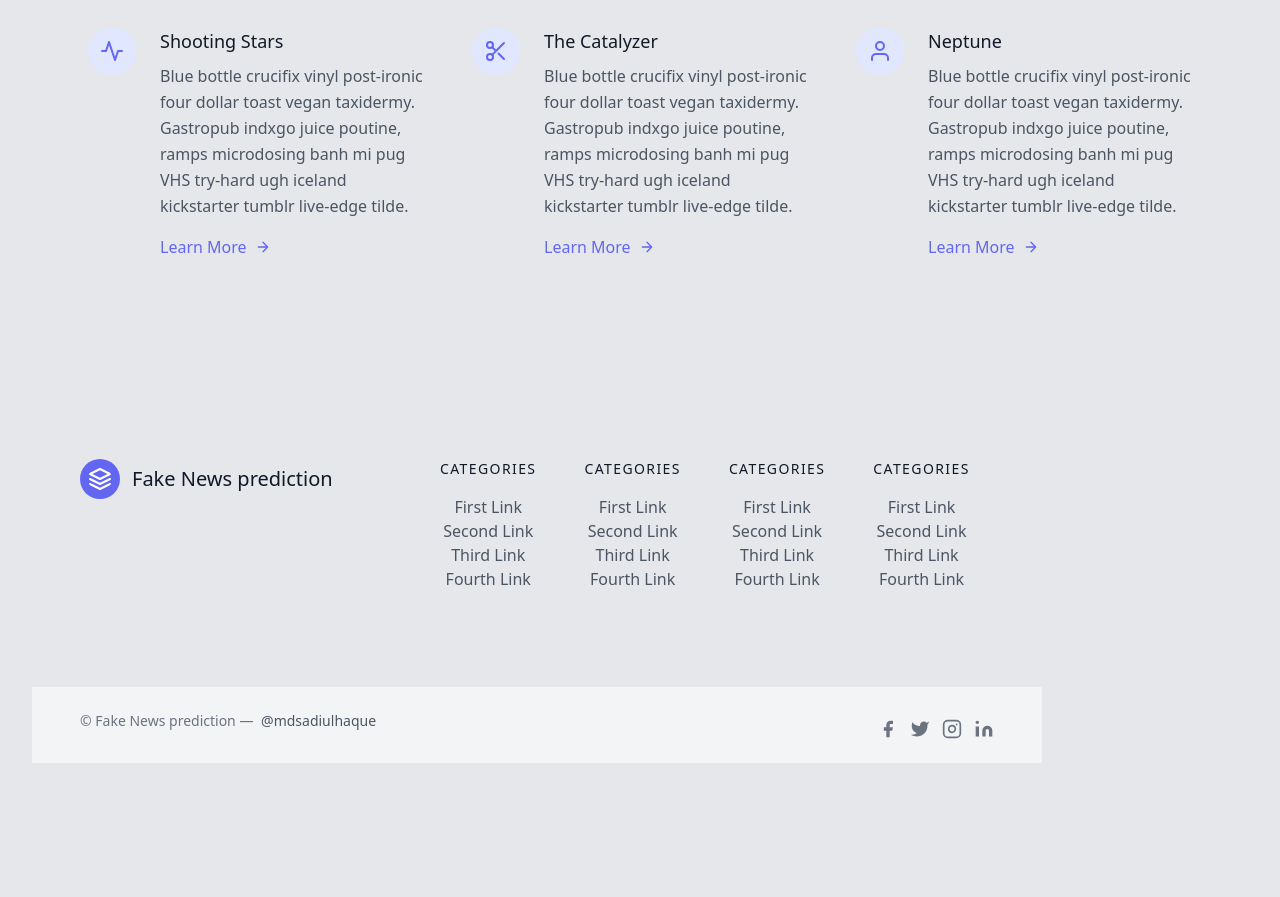
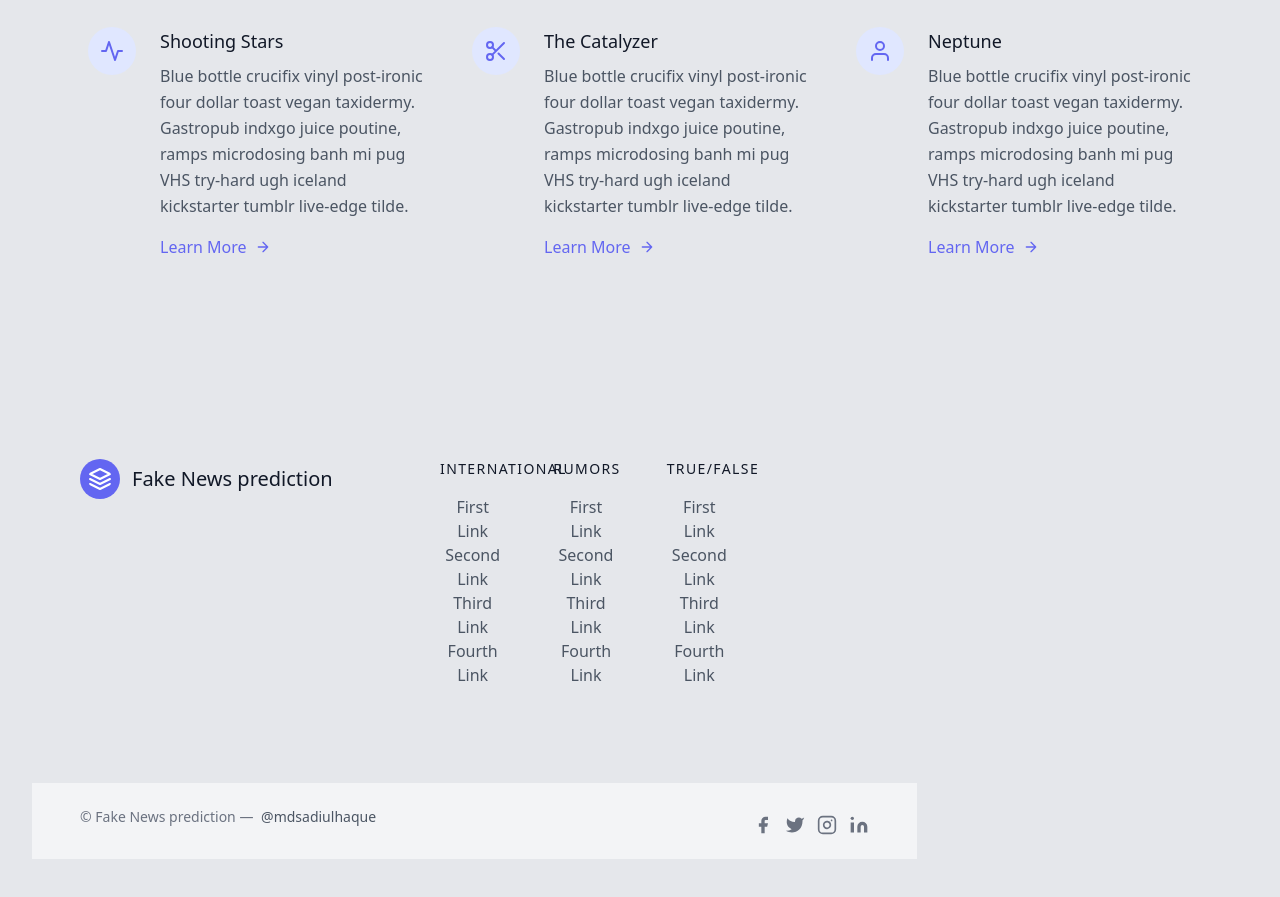
Before and after one commit to mdsadiulhaque/News_Detection, a plain HTML site: page tamplates/index.html in a window 1280 px wide. Shown: the part 1509-2406 px from the top of the page. Before the commit the page ends 2352 px from the top, so only its background shows below. Drawn offline with nearby package versions, Linux system fonts and the light colour scheme.

Commit message:
Update index.html

```diff
--- a/tamplates/index.html
+++ b/tamplates/index.html
@@ -144,9 +144,11 @@
             </a>
 
           </div>
+
+
           <div class="flex-grow flex flex-wrap md:pl-20 -mb-10 md:mt-0 mt-10 md:text-left text-center">
             <div class="lg:w-1/4 md:w-1/2 w-full px-4">
-              <h2 class="title-font font-medium text-gray-900 tracking-widest text-sm mb-3">CATEGORIES</h2>
+              <h3 class="title-font font-medium text-gray-900 tracking-widest text-sm mb-3">INTERNATIONAL</h3>
               <nav class="list-none mb-10">
                 <li>
                   <a class="text-gray-600 hover:text-gray-800">First Link</a>
@@ -162,8 +164,10 @@
                 </li>
               </nav>
             </div>
+
+
             <div class="lg:w-1/4 md:w-1/2 w-full px-4">
-              <h2 class="title-font font-medium text-gray-900 tracking-widest text-sm mb-3">CATEGORIES</h2>
+              <h3 class="title-font font-medium text-gray-900 tracking-widest text-sm mb-3">RUMORS</h3>
               <nav class="list-none mb-10">
                 <li>
                   <a class="text-gray-600 hover:text-gray-800">First Link</a>
@@ -179,8 +183,10 @@
                 </li>
               </nav>
             </div>
+
+
             <div class="lg:w-1/4 md:w-1/2 w-full px-4">
-              <h2 class="title-font font-medium text-gray-900 tracking-widest text-sm mb-3">CATEGORIES</h2>
+              <h3 class="title-font font-medium text-gray-900 tracking-widest text-sm mb-3">TRUE/FALSE</h3>
               <nav class="list-none mb-10">
                 <li>
                   <a class="text-gray-600 hover:text-gray-800">First Link</a>
@@ -196,23 +202,7 @@
                 </li>
               </nav>
             </div>
-            <div class="lg:w-1/4 md:w-1/2 w-full px-4">
-              <h2 class="title-font font-medium text-gray-900 tracking-widest text-sm mb-3">CATEGORIES</h2>
-              <nav class="list-none mb-10">
-                <li>
-                  <a class="text-gray-600 hover:text-gray-800">First Link</a>
-                </li>
-                <li>
-                  <a class="text-gray-600 hover:text-gray-800">Second Link</a>
-                </li>
-                <li>
-                  <a class="text-gray-600 hover:text-gray-800">Third Link</a>
-                </li>
-                <li>
-                  <a class="text-gray-600 hover:text-gray-800">Fourth Link</a>
-                </li>
-              </nav>
-            </div>
+
           </div>
         </div>
         <div class="bg-gray-100">
```
